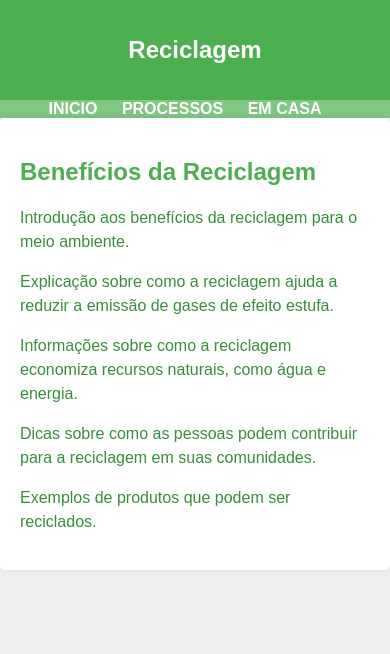
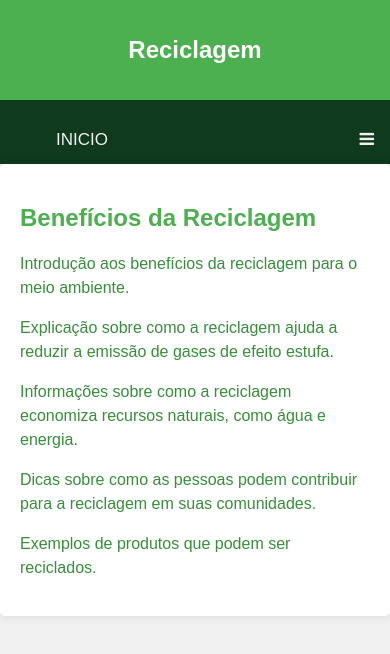
Before and after one commit to leticiaviana/menu-navegacao, a plain HTML site: page pagina1.html in a window 390 px wide. Drawn offline with Linux system fonts and the light colour scheme.

Commit message:
update nav responisve

```diff
--- /dev/null
+++ b/app.js
@@ -0,0 +1,8 @@
+function myFunction() {
+    var x = document.getElementById("myTopnav");
+    if (x.className === "topnav") {
+      x.className += " responsive";
+    } else {
+      x.className = "topnav";
+    }
+}
--- a/pagina1.html
+++ b/pagina1.html
@@ -5,19 +5,25 @@
     <meta charset="UTF-8">
     <title>Reciclagem - Beneficios</title>
     <link rel="stylesheet" href="style.css">
+    <link rel="stylesheet" href="https://cdnjs.cloudflare.com/ajax/libs/font-awesome/4.7.0/css/font-awesome.min.css">
 </head>
 <body>
     <header>
         <h1>Reciclagem</h1>
     </header>
-
-    <nav>
-        <ul>
-            <li><a href="index.html">INICIO</a></li>
-            <li><a href="pagina2.html">PROCESSOS</a></li>
-            <li><a href="pagina3.html">EM CASA</a></li>
-        </ul>
-    </nav>
+    <div class="topnav"  id = "myTopnav">
+        <nav>
+            <ul>
+                <a href="index.html">INICIO</a>
+                <a href="pagina1.html" class = "active">BENEFICIOS</a>
+                <a href="pagina2.html" >PROCESSOS</a>
+                <a href="pagina3.html">EM CASA</a>
+                <a href="javascript:void(0);" class="icon" onclick="myFunction()">
+                    <i class="fa fa-bars"></i>
+                  </a>
+            </ul>
+        </nav>
+    </div>
 
     <main>
         <h2>Benefícios da Reciclagem</h2>
@@ -27,5 +33,6 @@
         <p>Dicas sobre como as pessoas podem contribuir para a reciclagem em suas comunidades.</p>
         <p>Exemplos de produtos que podem ser reciclados.</p>
     </main>
+    <script src="app.js"></script>
 </body>
 </html>
--- a/style.css
+++ b/style.css
@@ -13,40 +13,63 @@ header {
     color: #fff;
     text-align: center;
     padding: 20px 0;
+    text-shadow: #333;
 }
 
 h1 {
     font-size: 24px;
 }
+.topnav {
+    overflow: hidden;
+    background-color: #0f3a1d;
+  }
 
-nav {
-    background-color: #81C784;
-    display: flex;
-    justify-content: center;
-}
+  .topnav a {
+    float: left;
+    display: block;
+    color: #f2f2f2;
+    text-align: center;
+    padding: 14px 16px;
+    text-decoration: none;
+    font-size: 17px;
+  }
 
-nav ul {
-    list-style-type: none;
-    padding: 0;
-    margin: 0;
-}
+  .topnav a:hover {
+    background-color: #ddd;
+    color: black;
+  }
 
-nav ul li {
-    display: inline;
-    margin-right: 20px;
-}
+  .topnav a.active {
+    background-color: #04AA6D;
+    color: white;
+  }
 
-nav ul li a {
-    text-decoration: none;
-    color: #fff;
-    font-weight: bold;
-    font-size: 16px;
-    transition: color 0.3s;
-}
+  .topnav .icon {
+    display: none;
+  }
 
-nav ul li a:hover {
-    color: #388E3C;
-}
+  @media screen and (max-width: 600px) {
+    .topnav a:not(:first-child) {display: none;}
+    .topnav a.icon {
+      float: right;
+      display: block;
+    }
+  }
+
+  @media screen and (max-width: 600px) {
+    .topnav.responsive {position: relative;}
+    .topnav.responsive .icon {
+      position: absolute;
+      right: 0;
+      top: 0;
+    }
+    .topnav.responsive a {
+      float: none;
+      display: block;
+      text-align: left;
+    }
+
+  }
 
 /* Estilos específicos para o conteúdo */
 main {
@@ -66,18 +89,3 @@ p {
     line-height: 1.5;
     color: #388E3C;
 }
-
-/* Estilos para links */
-a {
-    color: #007bff;
-    text-decoration: none;
-}
-
-a:hover {
-    text-decoration: underline;
-}
-
-.menu-item{
-    display: flex;
-    justify-content: center;
-}
```
Also changed, not shown: index.html (+15 -9 lines), pagina2.html (+15 -8 lines), pagina3.html (+15 -8 lines).
